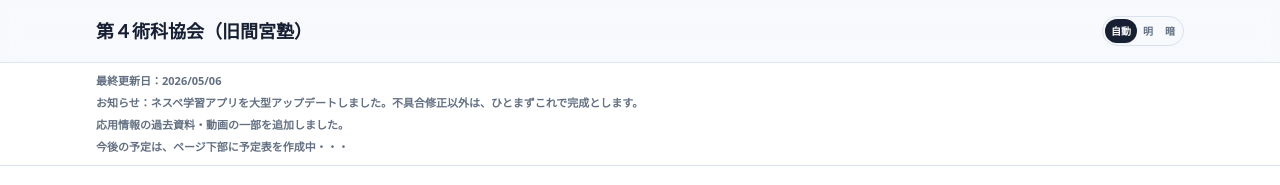
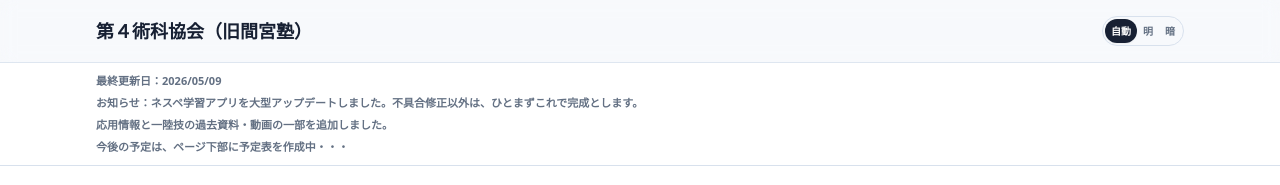
Before and after one commit to hmamiya52-bit/4th-TA_byMamiya, a Next.js app: page / in a window 1280 px wide. Shown: the top 185 px of the page. Built offline with nearby package versions, Linux system fonts and the light colour scheme.

Commit message:
Update homepage notice date

```diff
--- a/src/app/page.tsx
+++ b/src/app/page.tsx
@@ -85,9 +85,9 @@ export default function Home() {
 
       <section className="border-b border-line bg-surface">
         <div className="mx-auto flex max-w-6xl flex-col gap-0.5 px-5 py-2 text-[10px] leading-5 text-muted sm:px-6 sm:text-[11px] lg:px-8">
-          <p className="font-semibold">最終更新日：2026/05/06</p>
+          <p className="font-semibold">最終更新日：2026/05/09</p>
           <p className="font-semibold">お知らせ：ネスペ学習アプリを大型アップデートしました。不具合修正以外は、ひとまずこれで完成とします。</p>
-          <p className="font-semibold">応用情報の過去資料・動画の一部を追加しました。</p>
+          <p className="font-semibold">応用情報と一陸技の過去資料・動画の一部を追加しました。</p>
           <p className="font-semibold">今後の予定は、ページ下部に予定表を作成中・・・</p>
         </div>
       </section>
```
